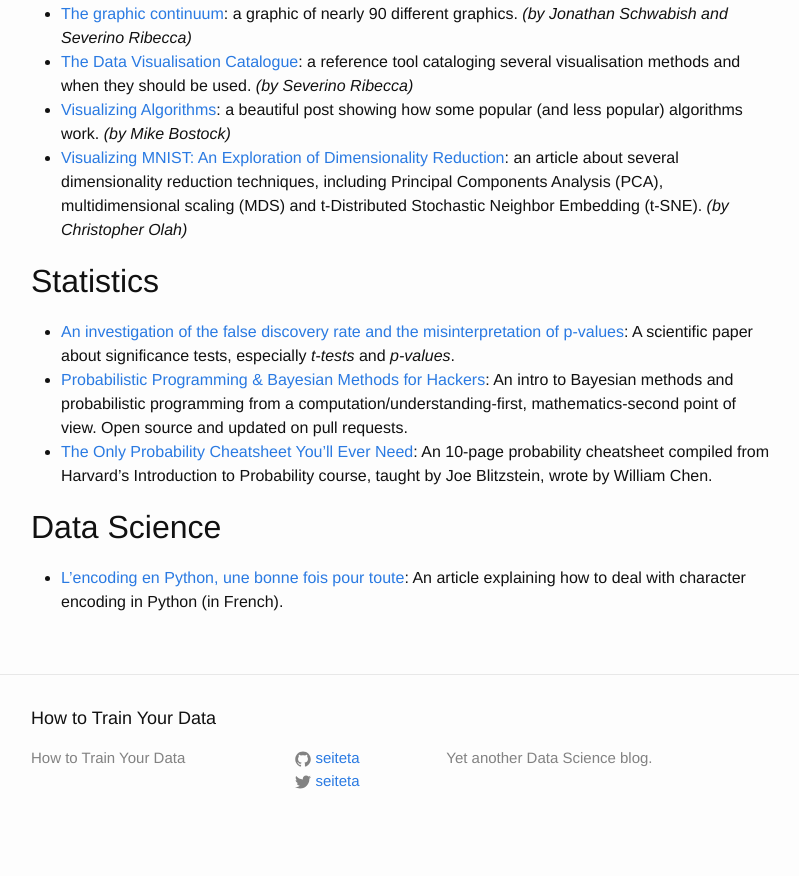
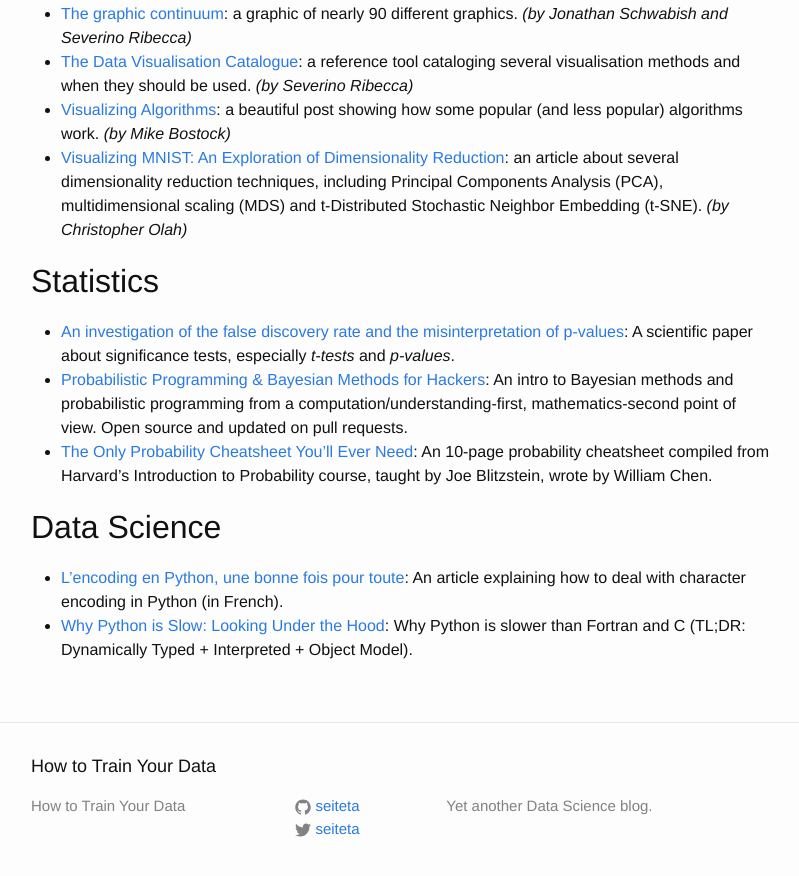
Before and after one commit to seiteta/seiteta.github.io_old, a Jekyll site: the page built from _posts/2015-01-04-articles.md, in a window 1280 px wide and 900 px high, scrolled down 579 px. Shown: the top 876 px of the window, without its empty margins (239-1038 px from the left). Built offline with Jekyll 4.4.1, drawn with Linux system fonts in a browser that asks for light colours; before the commit the page ends 1431 px from its top, so only the background shows below that.

Commit message:
Update 2015-01-04-articles.md

```diff
--- a/_posts/2015-01-04-articles.md
+++ b/_posts/2015-01-04-articles.md
@@ -32,3 +32,4 @@ author: Frédéric Bardolle
 ## Data Science
 
 * [L’encoding en Python, une bonne fois pour toute](http://sametmax.com/lencoding-en-python-une-bonne-fois-pour-toute/): An article explaining how to deal with character encoding in Python (in French).
+* [Why Python is Slow: Looking Under the Hood](https://jakevdp.github.io/blog/2014/05/09/why-python-is-slow/): Why Python is slower than Fortran and C (TL;DR: Dynamically Typed + Interpreted + Object Model).
```
